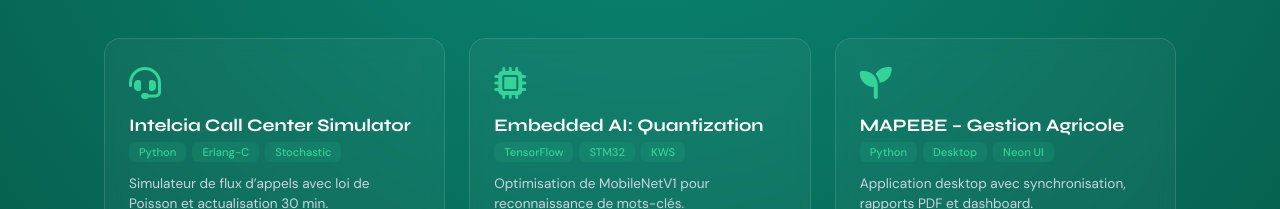
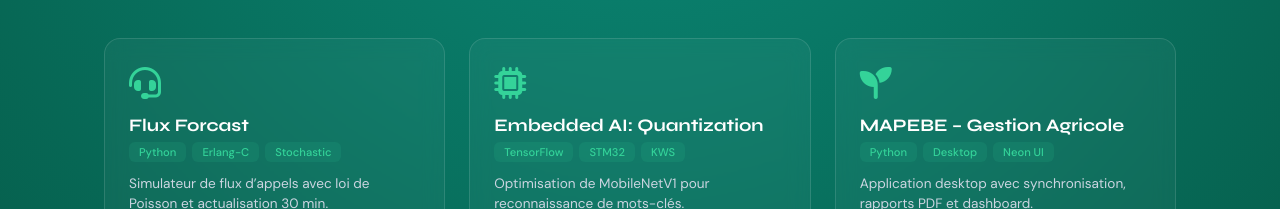
Before and after one commit to aatndongodavid/davidaat, a plain HTML site: page index.html in a window 1280 px wide. Shown: the part 2637-2846 px from the top of the page. Drawn offline with Linux system fonts and the light colour scheme.

Commit message:
Update project titles in index.html

```diff
--- a/index.html
+++ b/index.html
@@ -690,7 +690,7 @@
 
         // Projects data (Font Awesome icons)
         const projects = [
-            { icon: '<i class="fas fa-headset"></i>', title: 'Intelcia Call Center Simulator', tags: ['Python','Erlang-C','Stochastic'], desc: 'Simulateur de flux d’appels avec loi de Poisson et actualisation 30 min.', links: [{ label: 'GitHub', icon: 'fab fa-github', href: 'https://github.com/monsieurMechant200' }], category: 'ai' },
+            { icon: '<i class="fas fa-headset"></i>', title: 'Flux Forcast', tags: ['Python','Erlang-C','Stochastic'], desc: 'Simulateur de flux d’appels avec loi de Poisson et actualisation 30 min.', links: [{ label: 'GitHub', icon: 'fab fa-github', href: 'https://github.com/monsieurMechant200' }], category: 'ai' },
             { icon: '<i class="fas fa-microchip"></i>', title: 'Embedded AI: Quantization', tags: ['TensorFlow','STM32','KWS'], desc: 'Optimisation de MobileNetV1 pour reconnaissance de mots-clés.', links: [{ label: 'GitHub', icon: 'fab fa-github', href: 'https://github.com/monsieurMechant200' }], category: 'embedded' },
             { icon: '<i class="fas fa-seedling"></i>', title: 'MAPEBE – Gestion Agricole', tags: ['Python','Desktop','Neon UI'], desc: 'Application desktop avec synchronisation, rapports PDF et dashboard.', links: [], category: 'desktop' },
             { icon: '<i class="fas fa-chart-bar"></i>', title: 'Dataikos Atlas', tags: ['ARIMA','CRM','Prévisions'], desc: 'Gestion commerciale, stocks et prédictions financières.', links: [{ label: 'Site', icon: 'fas fa-globe', href: 'https://dataikos.netlify.app/' }], category: 'ai' },
```
